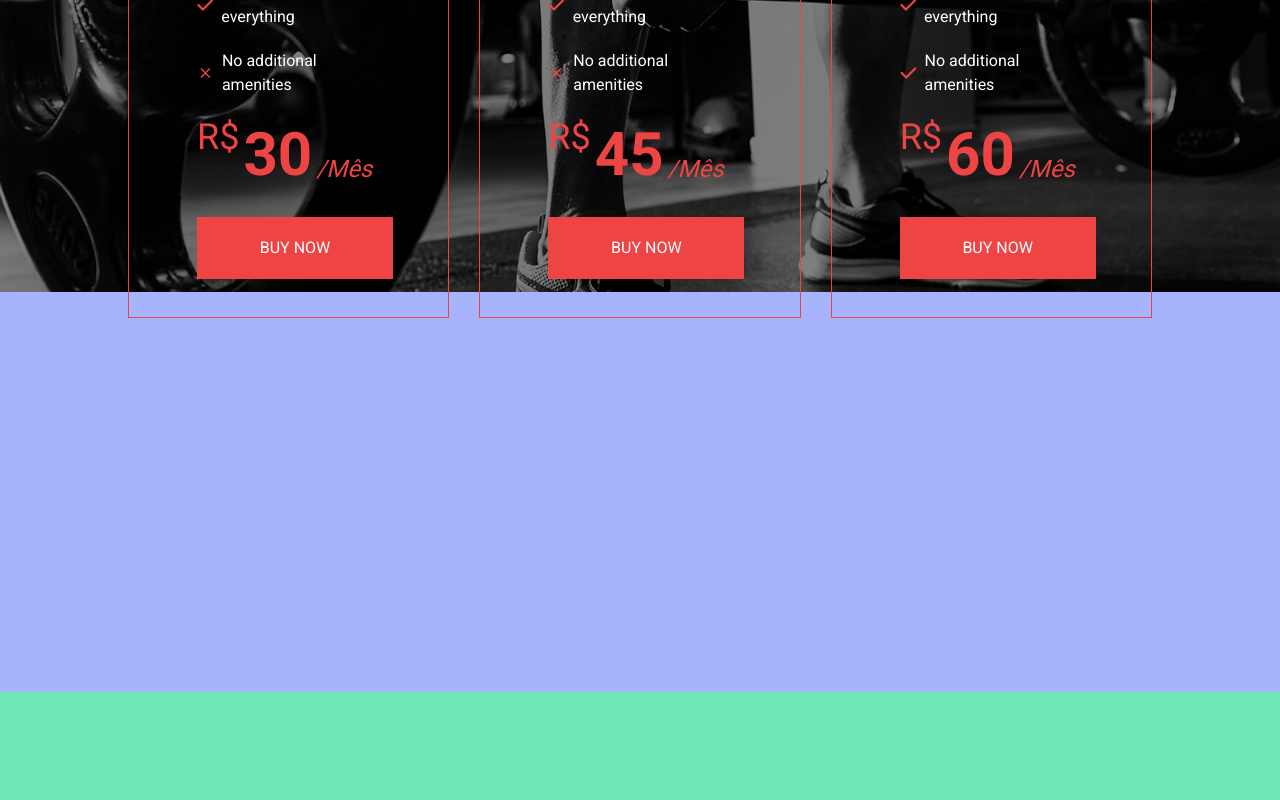
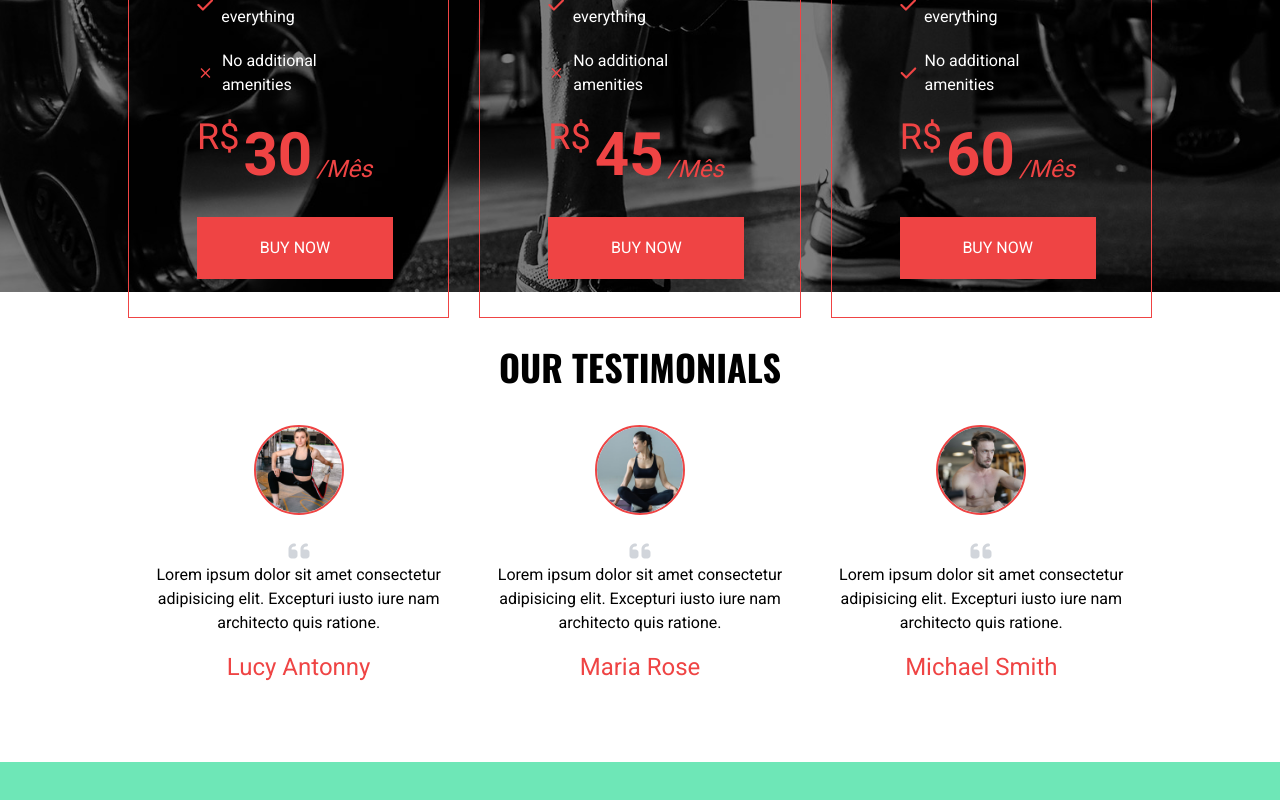
Before and after one commit to WerbethAraujo/web-gym, a Next.js app: page / in a window 1280 px wide. Shown: the part 5025-5825 px from the top of the page. Built offline with nearby package versions, Linux system fonts and the light colour scheme.

Commit message:
feat: section testimonial done

```diff
--- a/components/testimonial.tsx
+++ b/components/testimonial.tsx
@@ -1,6 +1,105 @@
+"use client";
+
+import { FaQuoteLeft } from "react-icons/fa6";
+import Image from "next/image";
+
+import { Swiper, SwiperSlide } from "swiper/react";
+
+import { Pagination } from "swiper/modules";
+
+import "swiper/css";
+import "swiper/css/pagination";
+
+import { motion } from "framer-motion";
+import { fadeIn } from "@/lib/variants";
+
+const testimonialData = [
+  {
+    img: "/assets/img/testimonial/lucy.jpg",
+    message:
+      "Lorem ipsum dolor sit amet consectetur adipisicing elit. Excepturi iusto iure nam architecto quis ratione.",
+    name: "Lucy Antonny",
+  },
+
+  {
+    img: "/assets/img/testimonial/maria.jpg",
+    message:
+      "Lorem ipsum dolor sit amet consectetur adipisicing elit. Excepturi iusto iure nam architecto quis ratione.",
+    name: "Maria Rose",
+  },
+
+  {
+    img: "/assets/img/testimonial/michael.jpg",
+    message:
+      "Lorem ipsum dolor sit amet consectetur adipisicing elit. Excepturi iusto iure nam architecto quis ratione.",
+    name: "Michael Smith",
+  },
+];
+
 const Testimonial = () => {
   return (
-    <section className="h-[50vh] bg-indigo-300" id="testimonial"></section>
+    <section className="py-12 xl:py-28" id="testimonial">
+      <div className="container mx-auto">
+        <motion.h2
+          variants={fadeIn("up", 0.4)}
+          initial="hidden"
+          whileInView={"show"}
+          viewport={{ once: false, amount: 0.2 }}
+          className="h2 text-center"
+        >
+          Our Testimonials
+        </motion.h2>
+        <motion.div
+          variants={fadeIn("up", 0.6)}
+          initial="hidden"
+          whileInView={"show"}
+          viewport={{ once: false, amount: 0.2 }}
+        >
+          <Swiper
+            slidesPerView={1}
+            spaceBetween={30}
+            modules={[Pagination]}
+            pagination={{
+              clickable: true,
+            }}
+            breakpoints={{
+              768: {
+                slidesPerView: 2,
+                spaceBetween: 30,
+              },
+              1024: {
+                slidesPerView: 3,
+                spaceBetween: 30,
+              },
+            }}
+            className="h-[320px]"
+          >
+            {testimonialData.map((person, index) => {
+              return (
+                <SwiperSlide className="w-full" key={index}>
+                  <div className="flex flex-col justify-center items-center gap-6 text-center h-full">
+                    <Image
+                      className="rounded-full border-2 border-red-500 "
+                      src={person.img}
+                      width={90}
+                      height={90}
+                      alt={person.name}
+                    />
+                    <div className="flex flex-col justify-center items-center">
+                      <FaQuoteLeft className="text-2xl text-gray-300" />
+                      <p className="max-w-[300px] mb-4">{person.message}</p>
+                      <span className="text-2xl text-red-500">
+                        {person.name}
+                      </span>
+                    </div>
+                  </div>
+                </SwiperSlide>
+              );
+            })}
+          </Swiper>
+        </motion.div>
+      </div>
+    </section>
   );
 };
 
```
